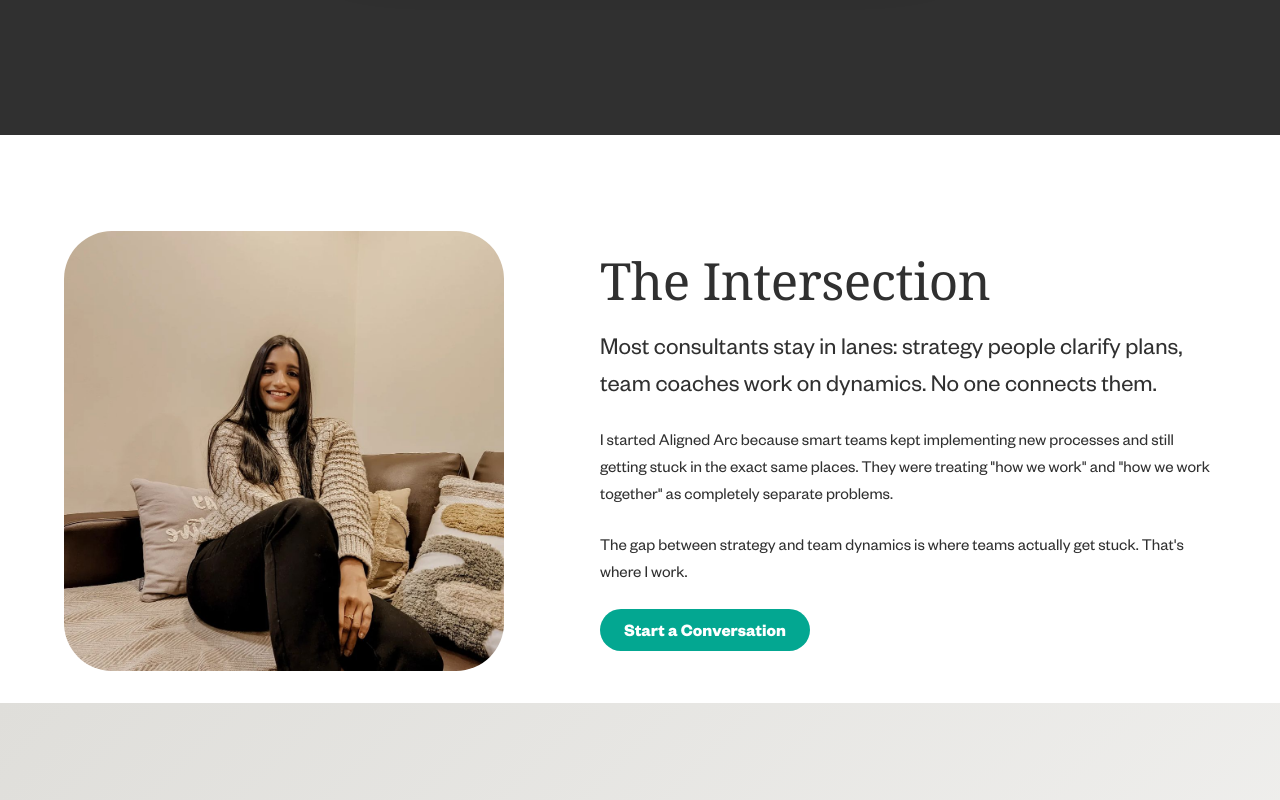
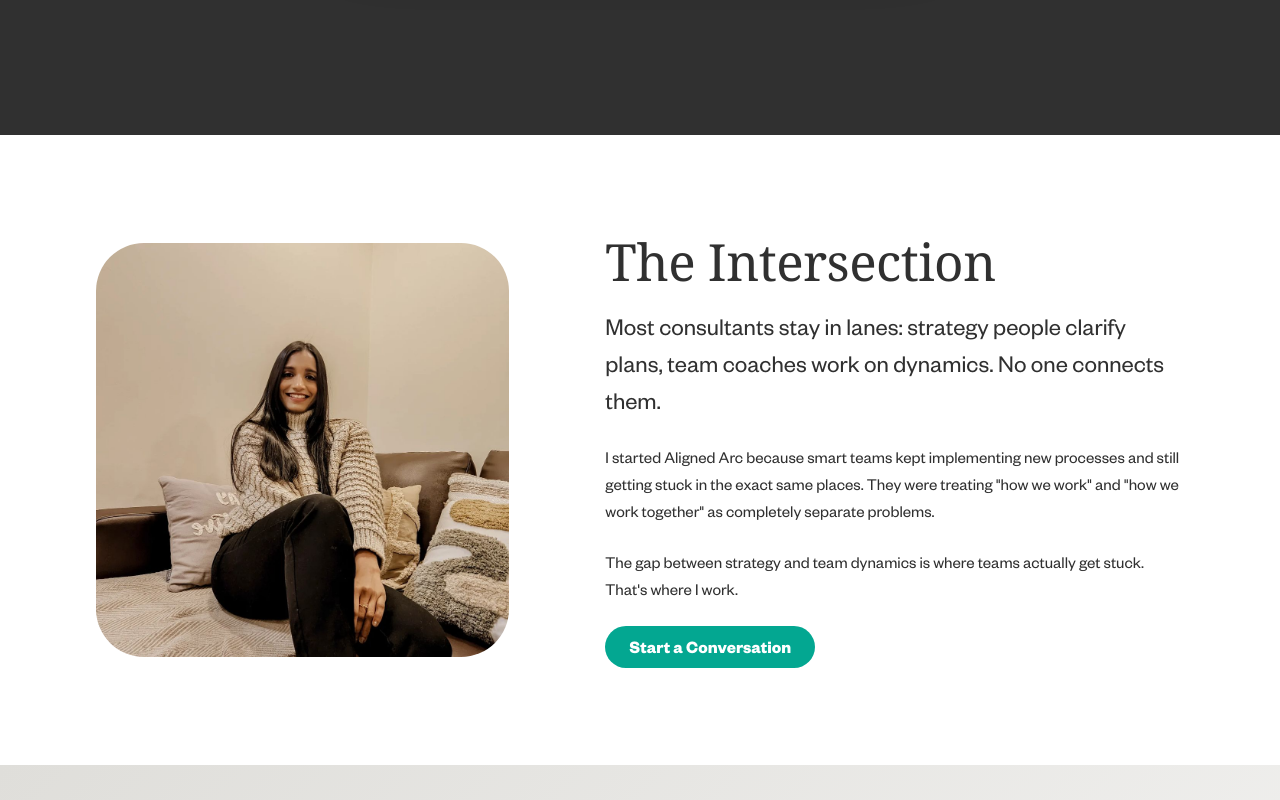
Before and after one commit to alignedarc/alignedarc.github.io, a plain HTML site: page index.html in a window 1280 px wide. Shown: the part 6280-7080 px from the top of the page. Drawn offline with Linux system fonts and the light colour scheme; a web font is replaced by a local one.

Commit message:
update paddings

```diff
--- a/css/sections.css
+++ b/css/sections.css
@@ -689,7 +689,8 @@
 
 .about {
   background-color: white;
-  padding: var(--space-lg) 0;
+  padding: var(--space-lg);
+  padding-bottom: var(--space-3xl);
 }
 
 .about__grid {
@@ -745,7 +746,7 @@
 
 .contact {
   background: linear-gradient(135deg, var(--color-background-alt) 0%, white 100%);
-  padding: var(--space-4xl) 0;
+  padding: var(--space-3xl) 0;
 }
 
 .contact__direct {
```
